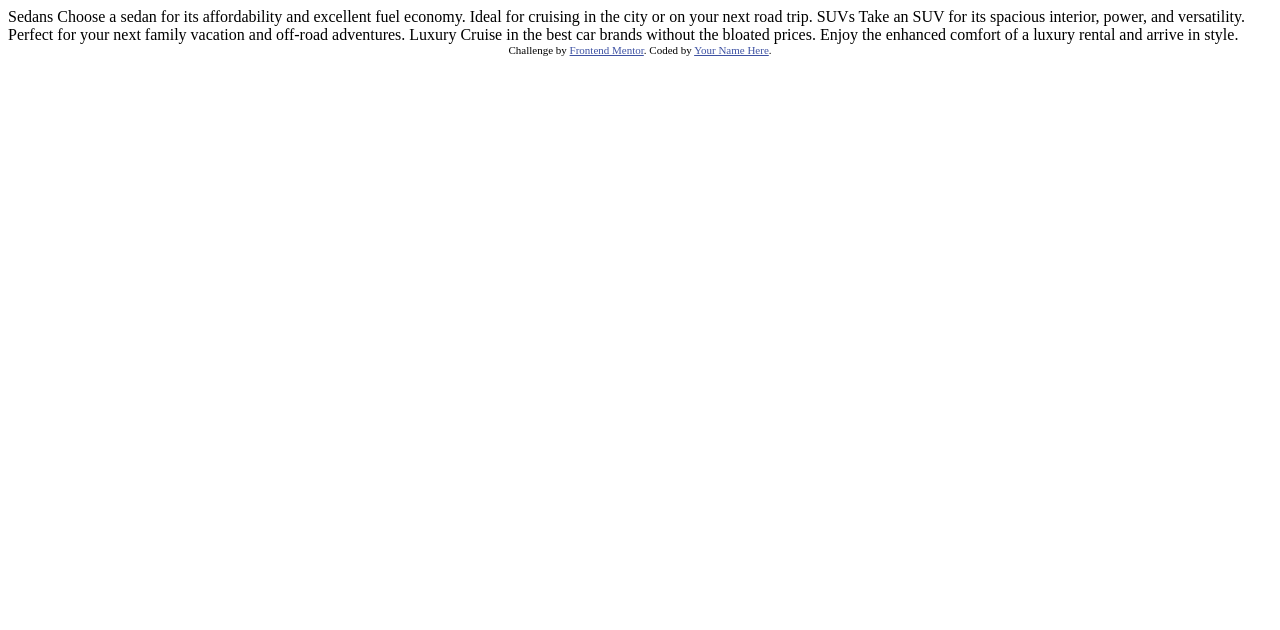
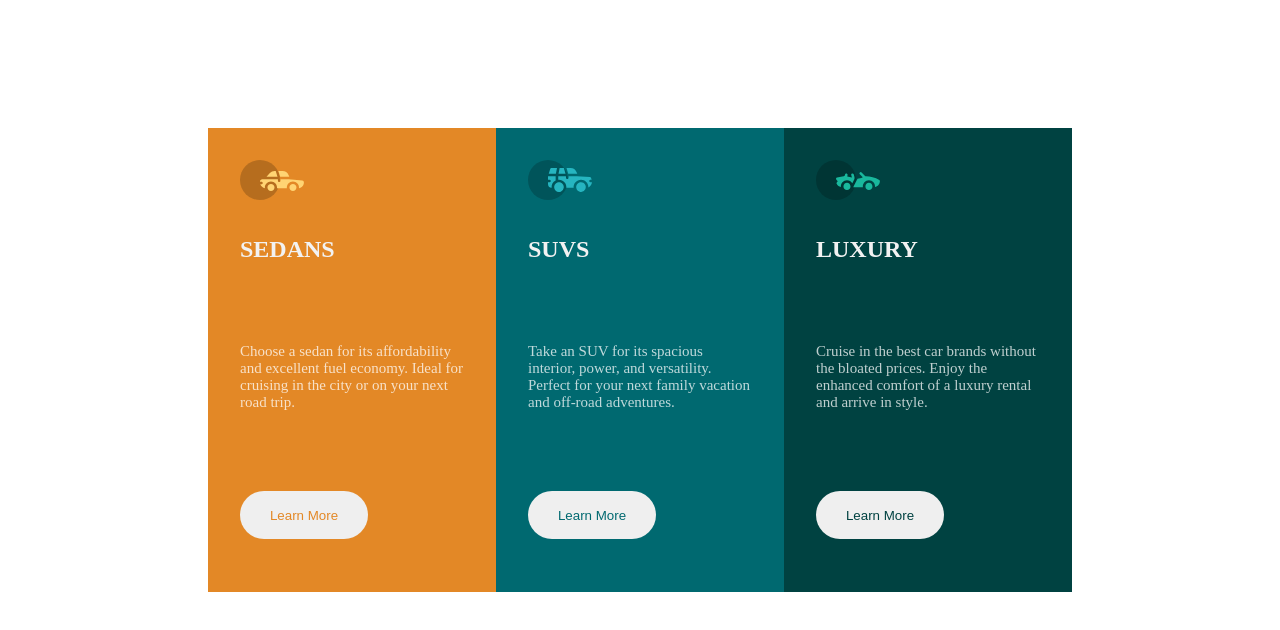
Before and after one commit to meliodas-png/3-column-preview-card-component, a plain HTML site: page index.html in a window 1280 px wide. Drawn offline with Linux system fonts and the light colour scheme.

Commit message:
Coded everything aside font

```diff
--- a/index.html
+++ b/index.html
@@ -1,36 +1,42 @@
 <!DOCTYPE html>
 <html lang="en">
+
 <head>
   <meta charset="UTF-8">
-  <meta name="viewport" content="width=device-width, initial-scale=1.0"> <!-- displays site properly based on user's device -->
+  <meta name="viewport" content="width=device-width, initial-scale=1.0">
+  <!-- displays site properly based on user's device -->
 
   <link rel="icon" type="image/png" sizes="32x32" href="./images/favicon-32x32.png">
+  <link rel="stylesheet" href="style.css">
+  <title>Frontend Mentor | 3-column preview card component</title>
+</head>
 
-  <title>Frontend Mentor | 3-column preview card component</title>
-
-  <!-- Feel free to remove these styles or customise in your own stylesheet 👍 -->
-  <style>
-    .attribution { font-size: 11px; text-align: center; }
-    .attribution a { color: hsl(228, 45%, 44%); }
-  </style>
-</head>
 <body>
 
-  Sedans
-  Choose a sedan for its affordability and excellent fuel economy. Ideal for cruising in the city
-  or on your next road trip.
+  <main>
+    <div class="type sedans">
+      <img src="images/icon-sedans.svg" alt="Sedans">
+      <h2>SEDANS</h2>
+      <p>Choose a sedan for its affordability and excellent fuel economy. Ideal for cruising in the city
+        or on your next road trip.</p>
+      <button class="button one">Learn More</button>
+    </div>
+    <div class="type suvs">
+      <img src="images/icon-suvs.svg" alt="SUVs">
+      <h2>SUVS</h2>
+      <p>Take an SUV for its spacious interior, power, and versatility. Perfect for your next family vacation
+        and off-road adventures.</p>
+      <button class="button two">Learn More</button>
+    </div>
+    <div class="type luxury">
+      <img src="images/icon-luxury.svg" alt="Luxury">
+      <h2>LUXURY</h2>
+      <p>Cruise in the best car brands without the bloated prices. Enjoy the enhanced comfort of a luxury
+        rental and arrive in style.</p>
+      <button class="button three">Learn More</button>
+    </div>
+  </main>
 
-  SUVs
-  Take an SUV for its spacious interior, power, and versatility. Perfect for your next family vacation
-  and off-road adventures.
+</body>
 
-  Luxury
-  Cruise in the best car brands without the bloated prices. Enjoy the enhanced comfort of a luxury
-  rental and arrive in style.
-
-  <div class="attribution">
-    Challenge by <a href="https://www.frontendmentor.io?ref=challenge" target="_blank">Frontend Mentor</a>.
-    Coded by <a href="#">Your Name Here</a>.
-  </div>
-</body>
 </html>
--- /dev/null
+++ b/style.css
@@ -0,0 +1,75 @@
+*{
+    padding: 0;
+    margin: 0;
+}
+
+main{
+    max-width: 54rem;
+    display: grid;
+    grid-template-columns: 1fr 1fr 1fr;
+    margin-inline: auto;
+    position: relative;
+    top: 8rem;
+}
+
+.type {
+    height: 25rem;
+    max-width: 14rem;
+    padding: 2rem;
+}
+.sedans {
+    background-color: hsl(31, 77%, 52%);
+}
+.suvs {
+    background-color: hsl(184, 100%, 22%);
+}
+
+.luxury {
+    background-color: hsl(179, 100%, 13%);
+}
+
+h2{
+    margin-block: 2rem;
+    color: hsl(0, 0%, 95%);
+}
+
+p{
+    font-size: 15px;
+    color: hsla(0, 0%, 100%, 0.75);
+    margin-block: 5rem;
+}
+
+.button {
+    width: 8rem;
+    height: 3rem;
+    border-radius: 2rem;
+    border: none;
+}
+
+.one {
+    color: hsl(31, 77%, 52%);
+}
+
+.two {
+    color: hsl(184, 100%, 22%);
+}
+
+.three {
+    color: hsl(179, 100%, 13%);
+}
+
+.button:hover {
+    background-color: transparent;
+    border: solid 2px hsl(0, 0%, 95%);
+    color: hsl(0, 0%, 95%);
+    cursor: pointer;
+}
+
+@media (max-width: 500px) {
+    main {
+        display: flex;
+        justify-content: center;
+        align-items: center;
+        flex-direction: column;
+    }
+}
```
